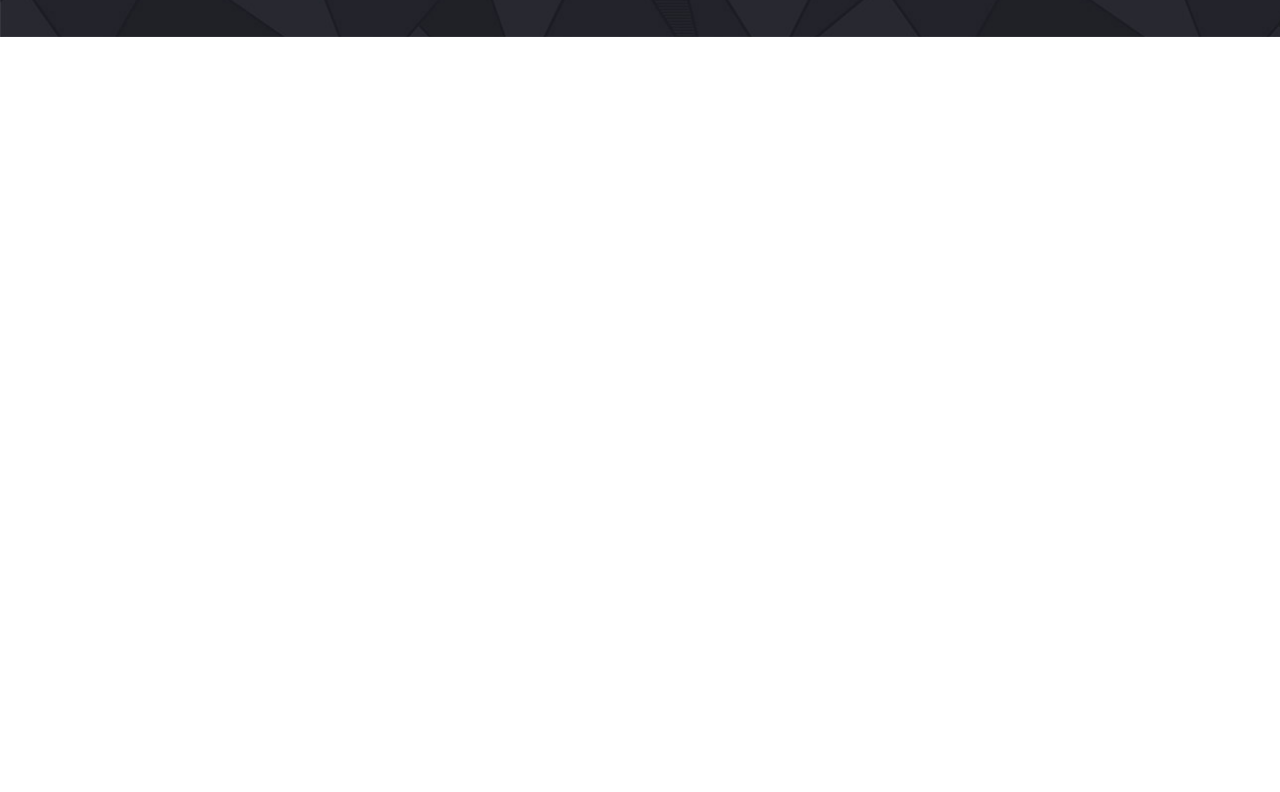
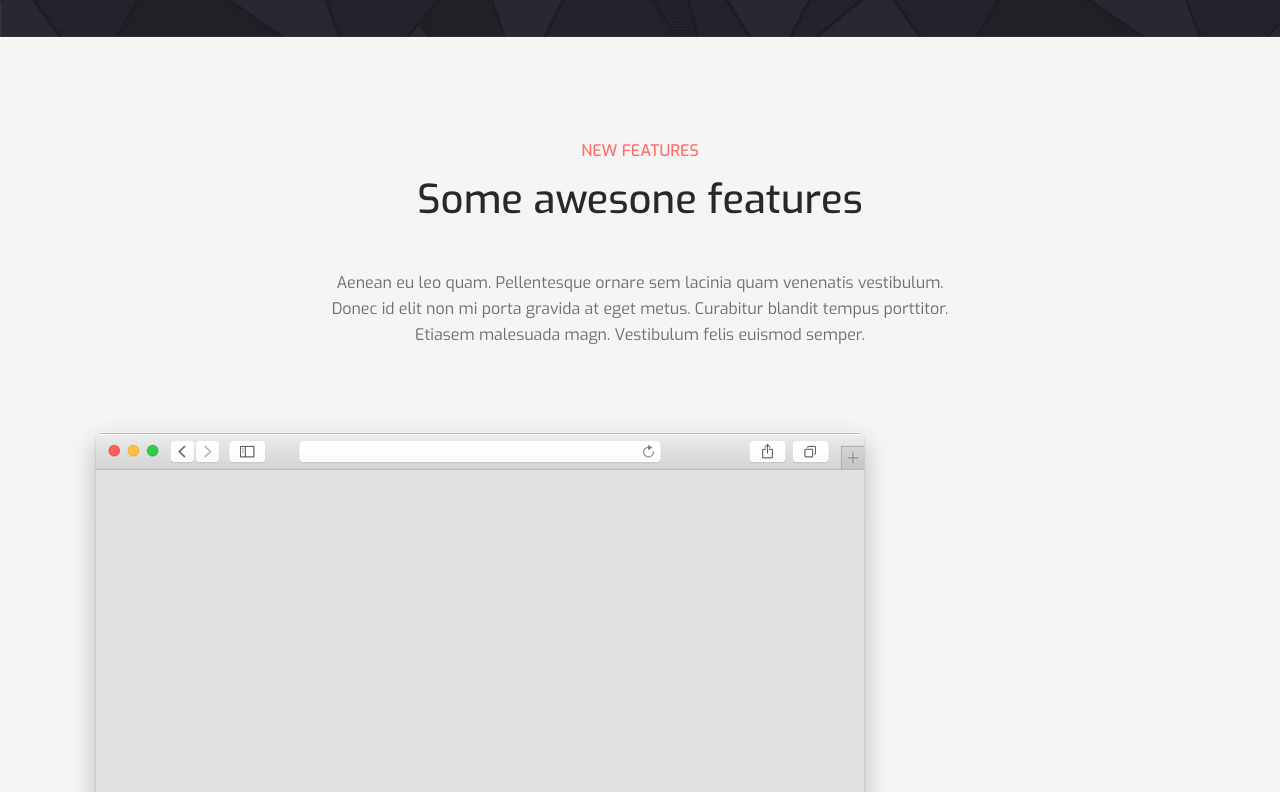
Before and after one commit to Mikhail-Leonidovich/Corporate-landing, a plain HTML site: page index.html in a window 1280 px wide. Shown: the part 3358-4150 px from the top of the page. Before the commit the page ends 3395 px from the top, so only its background shows below. Drawn offline with nearby package versions, Linux system fonts and the light colour scheme.

Commit message:
add (features-bot)

```diff
--- a/css/style.css
+++ b/css/style.css
@@ -285,7 +285,7 @@ p {
   margin-right: 30px;
 }
 
-.team__item:last-child{
+.team__item:last-child {
   margin-right: 0;
 }
 
@@ -311,7 +311,7 @@ p {
   line-height: 1.6;
 }
 
-.team__logos{
+.team__logos {
   display: flex;
   justify-content: space-between;
   width: 1005px;
@@ -319,3 +319,49 @@ p {
   margin-top: 65px;
   align-items: center;
 }
+
+/* =================
+    features-bot
+================== */
+
+.features-bot {
+  width: 100%;
+  height: 755px;
+  background-color: #f6f5f3;
+  position: relative;
+}
+
+.features-bot__inner {
+  margin: 0 auto;
+  text-align: center;
+  width: 750px;
+  padding: 0 50px;
+}
+
+.features-bot__title {
+  text-transform: uppercase;
+  color: #ff6d6d;
+  font-size: 16px;
+  font-weight: 500;
+  padding-top: 105px;
+}
+
+.features-bot__subtitle {
+  color: #282828;
+  font-size: 40px;
+  font-weight: 500;
+  line-height: 1.25;
+  margin-top: 15px;
+}
+
+.features-bot__text {
+  font-size: 16px;
+  color: #6e6e6d;
+  line-height: 1.6;
+  margin-top: 45px;
+}
+
+.feature-bot__img {
+  position: absolute;
+  bottom: 0;
+}
--- a/index.html
+++ b/index.html
@@ -196,12 +196,39 @@
         <div class="team__logos">
           <img class="logo-1" src="/images/team/hits.png" alt="hits" />
           <img class="logo-2" src="/images/team/rvlvr.png" alt="rvlvr" />
-          <img class="logo-3" src="/images/team/eatfinder.png" alt="eatfinder" />
+          <img
+            class="logo-3"
+            src="/images/team/eatfinder.png"
+            alt="eatfinder"
+          />
           <img class="logo-4" src="/images/team/igor.png" alt="igor" />
           <img class="logo-5" src="/images/team/sienna.png" alt="sienna" />
         </div>
       </div>
     </div>
     <!-- /team -->
+
+    <!-- features-bot -->
+    <div class="features-bot">
+      <div class="container">
+        <div class="features-bot__inner">
+          <div class="features-bot__title">new features</div>
+          <div class="features-bot__subtitle">Some awesone features</div>
+          <div class="features-bot__text">
+            Aenean eu leo quam. Pellentesque ornare sem lacinia quam venenatis
+            vestibulum. Donec id elit non mi porta gravida at eget metus.
+            Curabitur blandit tempus porttitor. Etiasem malesuada magn.
+            Vestibulum felis euismod semper.
+          </div>
+        </div>
+
+        <img
+          class="feature-bot__img"
+          src="/images/features-bot/browser.png"
+          alt="browser"
+        />
+      </div>
+    </div>
+    <!-- /features-bot -->
   </body>
 </html>
```
Also changed, not shown: images/features-bot/browser.png (added).
